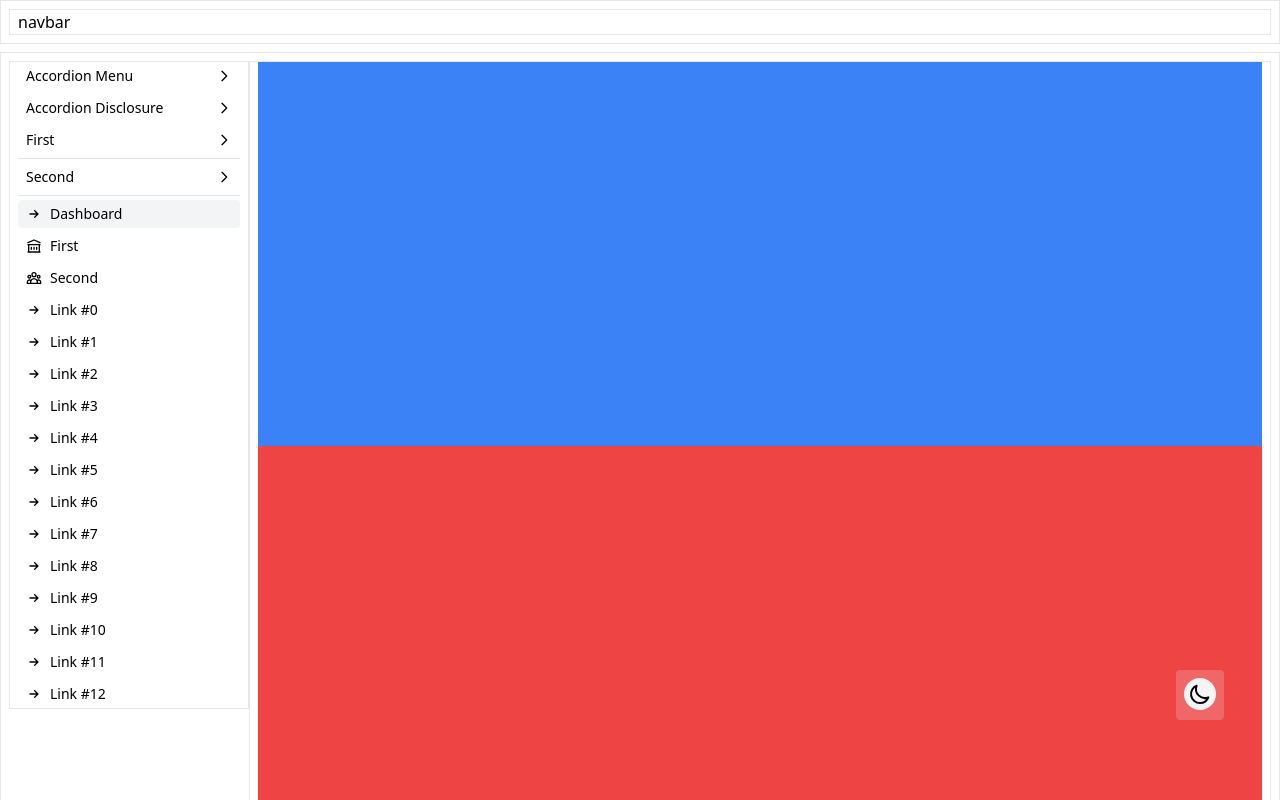
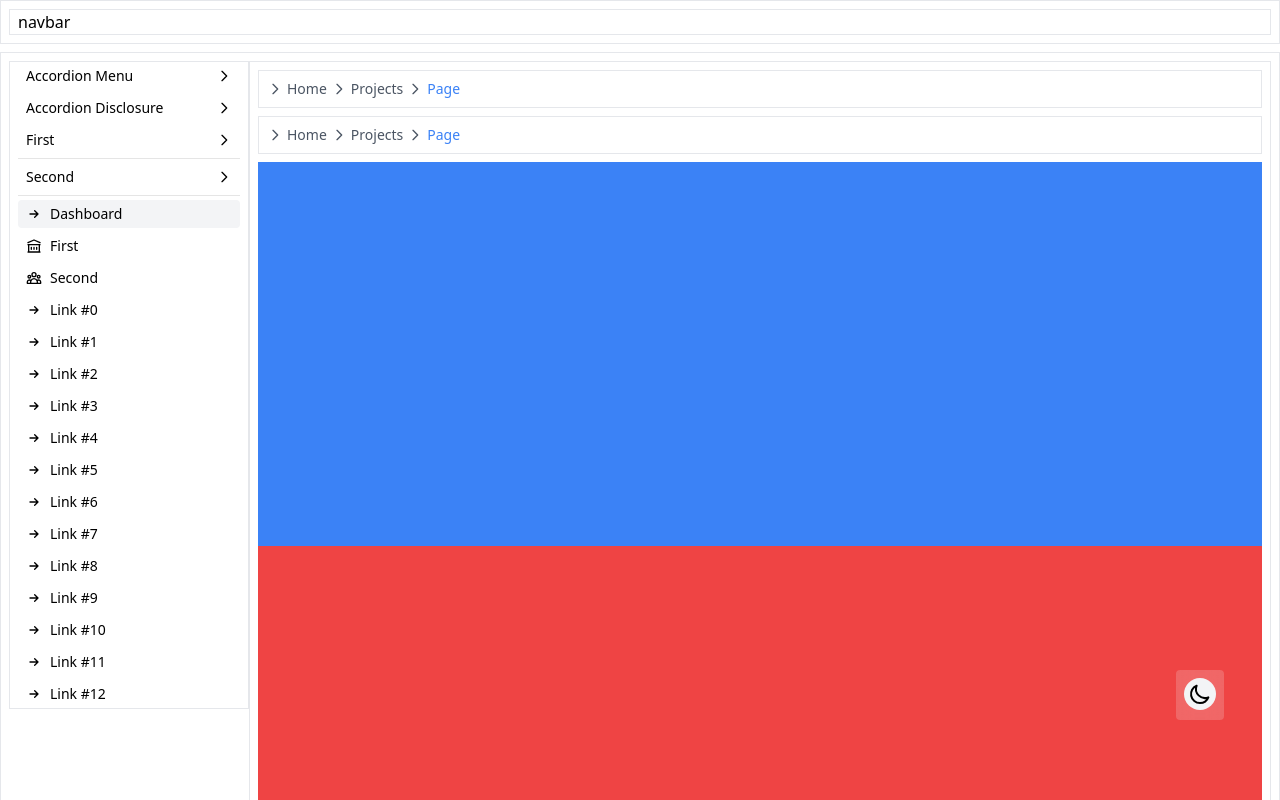
Before and after one commit to wahidari/next-tailwind-headlessui, a Next.js app: page /dashboard in a window 1280 px wide. Shown: the top 800 px of the page. Built offline with nearby package versions, Linux system fonts and the light colour scheme; no server answers.

Commit message:
add Breadcrumb component

```diff
--- /dev/null
+++ b/components/Breadcrumb.js
@@ -0,0 +1,85 @@
+import { ChevronRightIcon } from "@heroicons/react/outline";
+import { useRouter } from "next/router";
+
+export default function Breadcrumb() {
+  const router = useRouter()
+  // console.log(router.pathname)
+  // split by "/" and remove first item
+  const paths = router.pathname.split("/").splice(1)
+  // ['', 'dashboard', 'first']
+  // console.log(paths)
+
+  // function generateBreadcrumbs() {
+  //   // Iterate over the list of paths list and build a "crumb item" object for each one.
+  //   const crumblist = paths.map((subpath, idx) => {
+  //     // We can get the partial nested route for the crumb
+  //     // by joining together the path parts up to this point.
+  //     const href = "/" + paths.slice(0, idx + 1).join("/");
+  //     return { href };
+  //   })
+  //   console.log(crumblist)
+  //   // Add in a default "Home" / "root /" crumb for the top-level
+  //   return [{ href: "/"}, ...crumblist];
+  // }
+
+  // Call the function to generate the breadcrumbs list
+  // const breadcrumbs = generateBreadcrumbs();
+  // console.log(breadcrumbs)
+
+  function generateBreadcrumb() {
+    let arrayPath = []
+    // console.log(paths)
+    // example paths array = ['dashboard', 'first']
+    paths.map((item, index) => {
+      // first iteration, slice array from index 0, take 0+1 item then push to arrayPath
+      // ['/dashboard']
+      // second iteration, slice array from index 0, take 1+1 item then push to arrayPath
+      // ['/dashboard', '/dashboard/first']
+      // N iteration, slice array from index 0, take N+1 item then push to arrayPath
+      // ['/dashboard', '/dashboard/first', ...N]
+      arrayPath.push("/" + paths.slice(0, index + 1).join("/"))
+      // console.log(index+1)
+      // console.log("/" + paths.slice(0, index + 1).join("/"))
+    })
+    // console.log(arrayPath)
+    return arrayPath
+  }
+
+  const breadcrumb = generateBreadcrumb();
+  console.log(breadcrumb)
+
+  function capitalizeFirstLetter (string) {
+    return string.charAt(0).toUpperCase() + string.slice(1);
+  };
+  console.log(paths)
+  paths.map((item, index) => {
+    console.log(capitalizeFirstLetter(paths[index]))
+  })
+
+  return (
+    <nav className="p-2 border dark:border-neutral-700 my-2 overflow-x-auto" aria-label="Breadcrumb">
+      <ol className="flex items-center space-x-1">
+        <li>
+          <div className="flex items-center">
+            <ChevronRightIcon className="text-gray-600 dark:text-gray-300 w-4 h-4" />
+
+            <a href="" className="ml-1 text-sm font-medium text-gray-600 hover:text-gray-900 dark:text-gray-300 dark:hover:text-white transition-all">Home</a>
+          </div>
+        </li>
+        <li>
+          <div className="flex items-center">
+            <ChevronRightIcon className="text-gray-600 dark:text-gray-300 w-4 h-4" />
+            <a href="#" className="ml-1 text-sm font-medium text-gray-600 hover:text-gray-900 dark:text-gray-300 dark:hover:text-white transition-all">Projects</a>
+          </div>
+        </li>
+        {/* Current Page  */}
+        <li aria-current="page">
+          <div className="flex items-center">
+            <ChevronRightIcon className="text-gray-600 dark:text-gray-300 w-4 h-4" />
+            <span className="ml-1 text-sm font-medium text-blue-500">Page</span>
+          </div>
+        </li>
+      </ol>
+    </nav>
+  )
+}
--- a/pages/dashboard/first/index.js
+++ b/pages/dashboard/first/index.js
@@ -10,6 +10,7 @@ import SidebarMenu from "@components/dashboard/SidebarMenu";
 import ThemeToggle from "@components/dashboard/ThemeToggle";
 import DashboardNav from "@components/dashboard/DashboardNav";
 import MobileMenu from "@components/dashboard/MobileMenu";
+import Breadcrumb from "@components/Breadcrumb";
 
 export default function Index() {
 
@@ -38,6 +39,7 @@ export default function Index() {
             <SidebarMenu />
 
             <main className="px-2 w-full border dark:border-neutral-700 lg:ml-60">
+              <Breadcrumb />
               <div className="bg-red-500 h-96 flex items-center justify-center">
                 <h1 className="text-white font-medium text-2xl px-8">{`The "First" Menu Accordion Should Be Opened`}</h1>
               </div>
--- a/pages/dashboard/index.js
+++ b/pages/dashboard/index.js
@@ -4,6 +4,8 @@ import SidebarMenu from "@components/dashboard/SidebarMenu";
 import MobileMenu from "@components/dashboard/MobileMenu";
 import DashboardNav from "@components/dashboard/DashboardNav";
 import ThemeToggle from '@components/dashboard/ThemeToggle';
+import { ArrowRightIcon, ChevronRightIcon } from "@heroicons/react/outline";
+import Breadcrumb from "@components/Breadcrumb";
 
 export default function Index() {
 
@@ -29,6 +31,30 @@ export default function Index() {
             <SidebarMenu />
 
             <main className="px-2 w-full border dark:border-neutral-700 lg:ml-60">
+              <nav className="p-2 border dark:border-neutral-700 my-2 overflow-x-auto" aria-label="Breadcrumb">
+                <ol className="flex items-center space-x-1">
+                  <li>
+                    <div className="flex items-center">
+                      <ChevronRightIcon className="text-gray-600 dark:text-gray-300 w-4 h-4" />
+                      <a href="#" className="ml-1 text-sm font-medium text-gray-600 hover:text-gray-900 dark:text-gray-300 dark:hover:text-white transition-all">Home</a>
+                    </div>
+                  </li>
+                  <li>
+                    <div className="flex items-center">
+                      <ChevronRightIcon className="text-gray-600 dark:text-gray-300 w-4 h-4" />
+                      <a href="#" className="ml-1 text-sm font-medium text-gray-600 hover:text-gray-900 dark:text-gray-300 dark:hover:text-white transition-all">Projects</a>
+                    </div>
+                  </li>
+                  {/* Current Page  */}
+                  <li aria-current="page">
+                    <div className="flex items-center">
+                      <ChevronRightIcon className="text-gray-600 dark:text-gray-300 w-4 h-4" />
+                      <span className="ml-1 text-sm font-medium text-blue-500">Page</span>
+                    </div>
+                  </li>
+                </ol>
+              </nav>
+              <Breadcrumb/>
               <div className="bg-blue-500 h-96">
               </div>
               <div className="bg-red-500 h-96">
```
